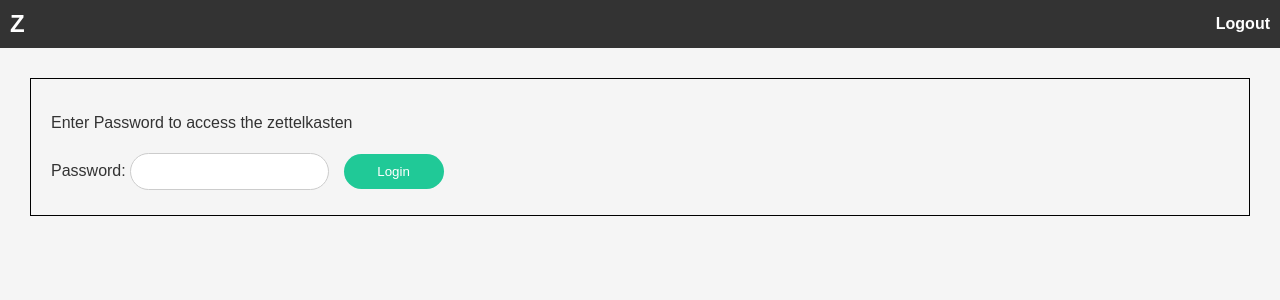
After one commit to rlangston/z, a Flask app: page /login in a window 1280 px wide. The commit adds this page. Shown: the top 300 px of the page. Run offline with Flask 3, Linux system fonts and the light colour scheme.

Commit message:
Login and logout pages and links.  Add login functionality

```diff
--- a/app/routes.py
+++ b/app/routes.py
@@ -1,25 +1,34 @@
-from flask import render_template, request
+from flask import render_template, request, redirect, url_for, session
+from functools import wraps
 from datetime import datetime
-from app import app
-from app import db
 import json
 import markdown
 import re
-
-# TODO require logins
+from app import app
+from app import db
 
 # TODO boolean searches for search and tags
 
 # TODO update for SQLAlchemy rather than direct SQL calls
 # TODO check classes and ids consistent in index.html and styles.css / script.js
-# TODO tidy up all code - single button class
+# TODO tidy up all code - single button class (?)
 
 # TODO update styles and colors
 
 # TODO merge items (tags and text) - need to re-enable drag and drop
 
+def require_login(func):
+	@wraps(func)
+	def wrapper(*args, **kwargs):
+		if session.get("userid") != 1:
+			return redirect(url_for("login"))
+		return func(*args, **kwargs)
+	return wrapper
+
+
 @app.route("/")
 @app.route("/index")
+@require_login
 def index():
 	"""
 	index() returns the main z page with the item list etc
@@ -71,6 +80,7 @@ def index():
 
 
 @app.route("/tags", methods=['POST'])
+@require_login
 def tags():
 	"""
 	tags() returns a list of the tags in the database which are used at least once
@@ -90,6 +100,7 @@ def tags():
 
 
 @app.route("/zettel", methods=['POST'])
+@require_login
 def zettel():
 	"""
 	zettel() gets the zettel with the id sent in the JSON request
@@ -106,6 +117,7 @@ def zettel():
 
 
 @app.route("/savezettel", methods=['POST'])
+@require_login
 def save_zettel():
 	"""
 	save_zettel() saves the zettel to the database using the JSON data provided by the HTTP request
@@ -142,6 +154,7 @@ def save_zettel():
 
 
 @app.route("/deletezettel", methods=['POST'])
+@require_login
 def delete_zettel():
 	"""
 	delete_zettel deletes the zettel with the id in the JSON data provided by the HTTP request
@@ -154,6 +167,7 @@ def delete_zettel():
 
 
 @app.route("/newzettel", methods=['POST'])
+@require_login
 def new_zettel():
 	"""
 	new_zettel inserts a blank record into the database and then returns the record entered as a JSON string
@@ -169,6 +183,23 @@ def new_zettel():
 		"tags": ""
 	}
 	return json.dumps(rs)
+
+@app.route("/login", methods=['GET', 'POST'])
+def login():
+	# Redirect to home if already logged in
+	if session.get("userid") == 1:
+		return redirect(url_for(""))
+	if request.method == "POST":
+		if request.form["password"] == app.config["PASSWORD"]:
+			session["userid"] = 1
+			return redirect(url_for("index"))
+	return render_template("login.html")
+
+
+@app.route("/logout")
+def logout():
+	session.pop("userid", None)
+	return redirect(url_for("login"))
 
 
 def get_first_line(s, maxlength=40):
--- a/app/static/styles.css
+++ b/app/static/styles.css
@@ -15,12 +15,30 @@ body {
     color: white;
     padding: 10px;
     display: flex;
+    justify-content: space-between;
     align-items: center;
 }
 
 .logo {
     font-size: 24px;
     font-weight: bold;
+}
+
+.logout-link a {
+    color: white;
+    text-decoration: none;
+    font-weight: bold;
+}
+
+.logout-link a:hover {
+    text-decoration: underline;
+}
+
+.form-entry {
+    margin: 30px; /* Large margin around the div */
+    line-height: 3; /* Spacing between each line */
+    padding: 20px; /* Optional: Adds some space inside the div */
+    border: 1px solid #000; /* Optional: Adds a border to see the div */
 }
 
 .search-bar {
@@ -191,7 +209,7 @@ body {
     align-items: center;
 }
 
-.save-btn, .discard-btn, .delete-btn {
+.save-btn, .discard-btn, .delete-btn, .login-btn {
     background-color: #20c997;
     color: white;
     border: none;
@@ -269,7 +287,6 @@ body {
     margin-bottom: 10px; /* Adjust the value as needed */
 }
 
-
 /* The Buttons */
 .modal-buttons {
   position: fixed; /* Stay fixed on the screen */
@@ -287,8 +304,6 @@ body {
   border-radius: 25px;
   width: 100px;
 }
-
-
 
 .ok-btn {
   background-color: #4CAF50; /* Green */
--- a/app/templates/base.html
+++ b/app/templates/base.html
@@ -9,6 +9,9 @@
 <body>
     <div class="menu-bar">
         <div class="logo">Z</div>
+        <div class="logout-link">
+            <a href="/logout">Logout</a>
+        </div>
     </div>
 	{% block content %}{% endblock %}
 </body>
--- /dev/null
+++ b/app/templates/login.html
@@ -0,0 +1,12 @@
+{% extends "base.html" %}
+
+{% block content %}
+<div class="form-entry">
+    <p>Enter Password to access the zettelkasten<p>
+    <form method="POST">
+        <label for="password">Password:</label>
+        <input type="password" class="rounded-input" id="password" name="password">
+        <button type="submit" class="login-btn">Login</button>
+    </form>
+</div>
+{% endblock %}
--- a/config.py
+++ b/config.py
@@ -3,4 +3,5 @@ basedir = os.path.abspath(os.path.dirname(__file__))
 
 class Config:
 	SECRET_KEY = os.environ.get("SECRET_KEY") or "secret"
+	PASSWORD = os.environ.get("PASSWORD") or "password"
 	DATABASE = os.path.join(basedir, "z.db")
```
Also changed, not shown: README.md.
